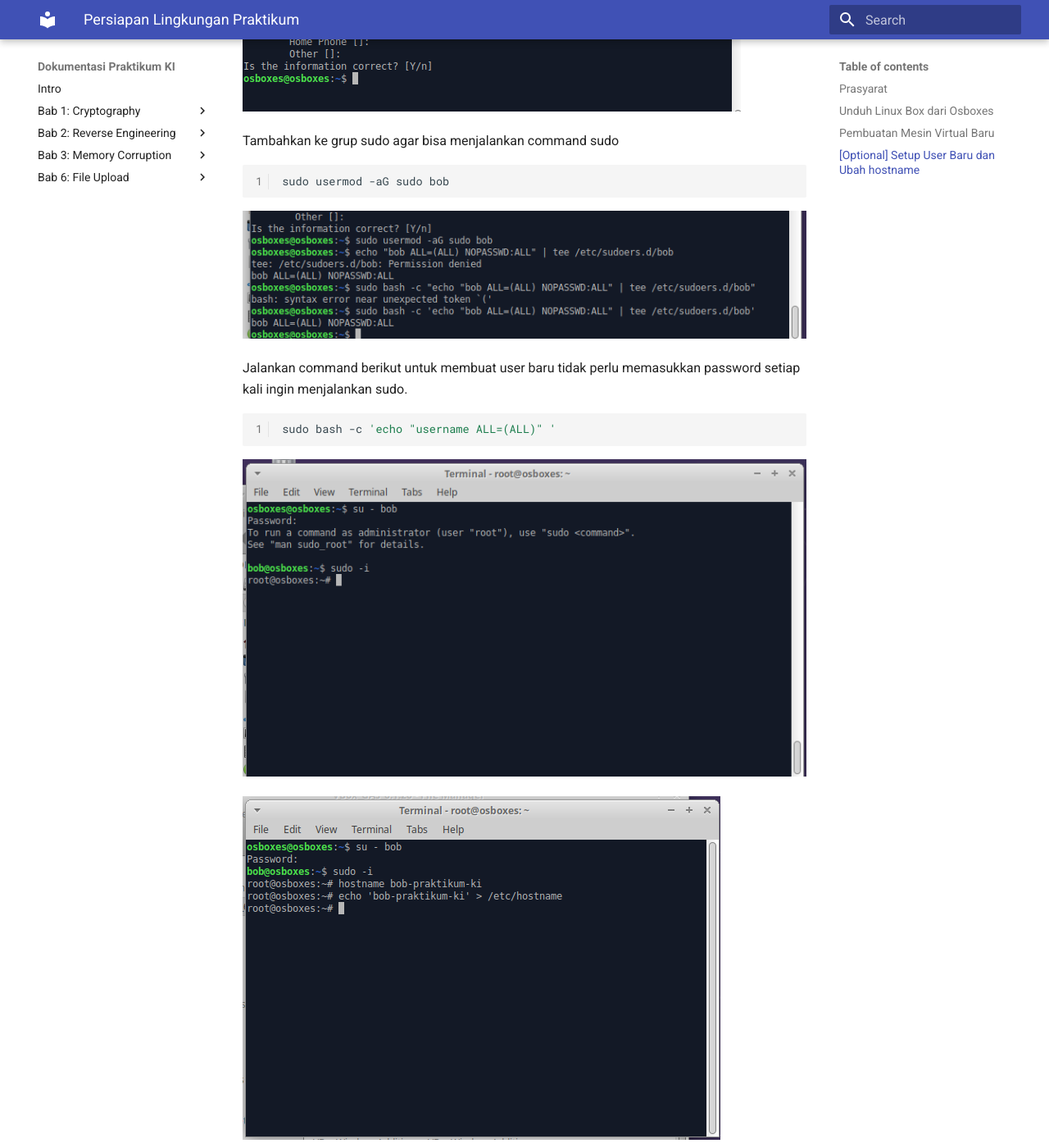
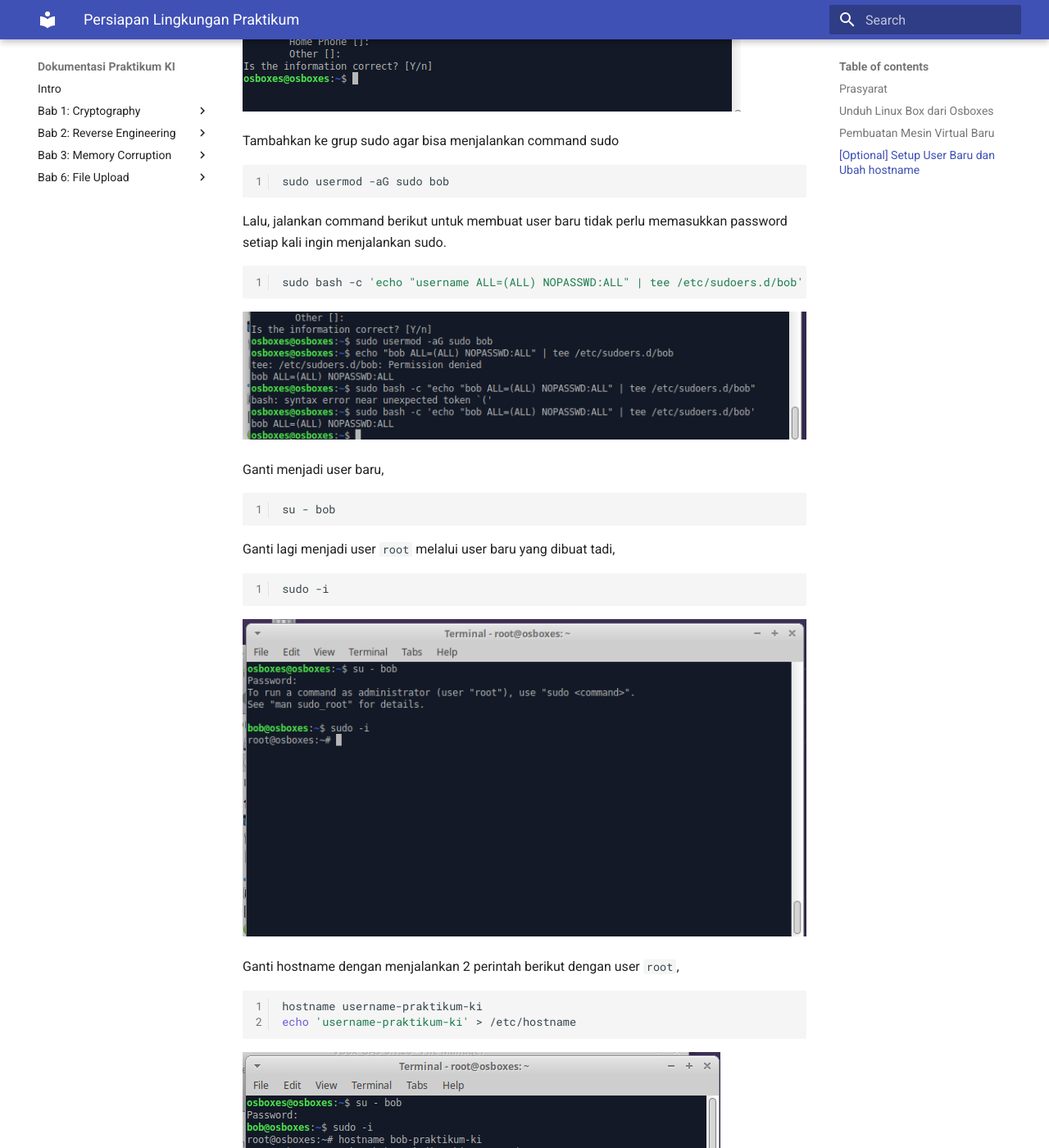
Before and after one commit to porosub/infosec-troubleshooting-docs, an MkDocs documentation site: the page built from docs/bab-0/persiapan-lingkungan-praktikum.md, in a window 1280 px wide and 1400 px high, scrolled down 6754 px. Shown: the whole window at 82% size. Built offline with MkDocs 1.6.1 and Material for MkDocs 9.7.7, drawn with Linux system fonts in a browser that asks for light colours; some of the changed text lies outside the part shown.

Commit message:
Modify bab-0

````diff
--- a/docs/bab-0/persiapan-lingkungan-praktikum.md
+++ b/docs/bab-0/persiapan-lingkungan-praktikum.md
@@ -60,7 +60,7 @@ Login menggunakan password default osboxes, yaitu `osboxes.org` dan Mesin Virtua
 
 ## [Optional] Setup User Baru dan Ubah hostname
 
-Tambahkan user baru dengan username bebas
+Tambahkan user baru dengan username bebas dan password yang aman.
 
 ```bash
 sudo adduser username
@@ -74,24 +74,49 @@ Tambahkan ke grup sudo agar bisa menjalankan command sudo
 sudo usermod -aG sudo bob
 ```
 
+Lalu, jalankan command berikut untuk membuat user baru tidak perlu memasukkan password setiap kali ingin menjalankan sudo.
+
+```bash
+sudo bash -c 'echo "username ALL=(ALL) NOPASSWD:ALL" | tee /etc/sudoers.d/bob'
+```
+
 ![add-to-sudoers](images/000_19.png)
 
-Jalankan command berikut untuk membuat user baru tidak perlu memasukkan password setiap kali ingin menjalankan sudo.
+Ganti menjadi user baru,
 
 ```bash
-sudo bash -c 'echo "username ALL=(ALL)" '
+su - bob
 ```
 
-![osboxes-web](images/000_20.png)
+Ganti lagi menjadi user `root` melalui user baru yang dibuat tadi,
 
-![osboxes-web](images/000_21.png)
+```bash
+sudo -i
+```
 
-![osboxes-web](images/000_22.png)
+![add-sudo-without-pass](images/000_20.png)
 
-![osboxes-web](images/000_23.png)
+Ganti hostname dengan menjalankan 2 perintah berikut dengan user `root`,
+
+```bash
+hostname username-praktikum-ki
+echo 'username-praktikum-ki' > /etc/hostname
+```
+
+![hostname-change](images/000_21.png)
+
+Exit dari `root` dan login menjadi `root` lagi dengan perintah `sudo -i`.
+
+![test-hostname](images/000_22.png)
+
+Reboot mesin virtual,
+
+```bash
+sudo shutdown -r now
+```
+
+![reboot-vm](images/000_23.png)
+
+Login dengan user baru.
 
 ![osboxes-web](images/000_24.png)
-
-![osboxes-web](images/000_25.png)
-
-![osboxes-web](images/000_26.png)
````
